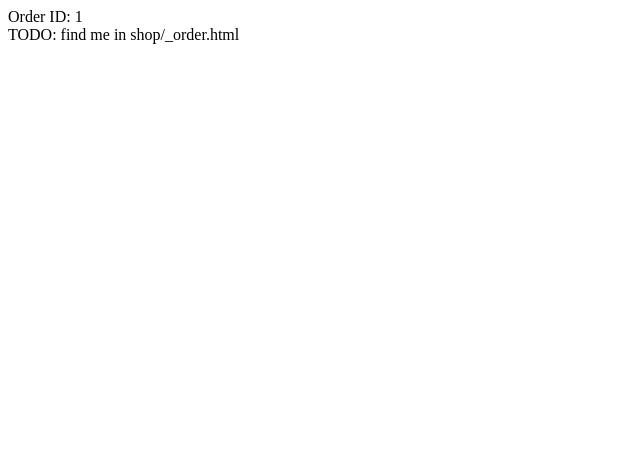
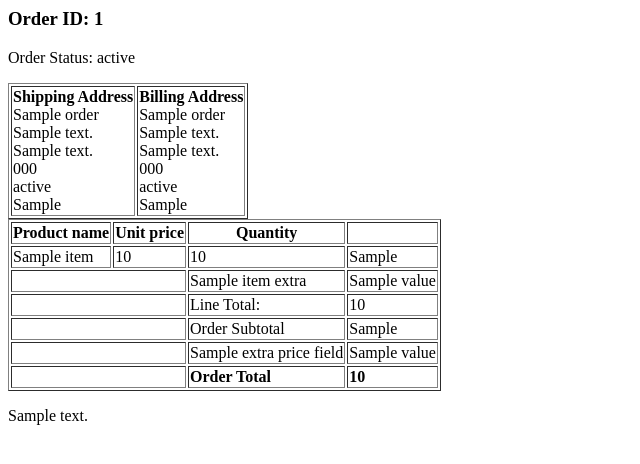
Before and after one commit to joker-softdev/django_shop, a Django app: template shop/templates/shop/templatetags/_order.html in a window 1280 px wide. Shown: the top 464 px of the page, without its empty margins (0-640 px from the left). Run offline with Django 3.2, Linux system fonts and the light colour scheme; the template is opened without the code that fills it: most values are stand-ins (such as "Sample title", 1, 10 or a date in 2020); parts of the project's set-up code (start-up, migrations or seed data) failed here and were passed over.

Commit message:
Updated order template

```diff
--- a/shop/templates/shop/templatetags/_order.html
+++ b/shop/templates/shop/templatetags/_order.html
@@ -1,5 +1,78 @@
 {% load i18n %}
 
-{% trans "Order ID:" %} {{ order.id }}
+<h3>
+  {% trans "Order ID:" %} {{ order.id }}
+</h3>
 
-<br>TODO: find me in shop/_order.html
+<p>
+  {% trans "Order Status" %}: {{ order.get_status_display }}
+</p>
+
+<table class="order-address" border="1">
+  <tr>
+    <td style="vertical-align:top;">
+      <strong>{% trans "Shipping Address" %}</strong><br>
+      {% if order.shipping_name %}{{ order.shipping_name }}<br>{% endif %}
+      {% if order.shipping_address %}{{ order.shipping_address }}<br>{% endif %}
+      {% if order.shipping_address2 %}{{ order.shipping_address2 }}<br>{% endif %}
+      {% if order.shipping_zip_code %}{{ order.shipping_zip_code }}<br>{% endif %}
+      {% if order.shipping_state %}{{ order.shipping_state }}<br>{% endif %}
+      {% if order.shipping_country %}{{ order.shipping_country }}<br>{% endif %}
+    </td>
+    <td style="vertical-align:top;">
+      <strong>{% trans "Billing Address" %}</strong><br>
+      {% if order.billing_name %}{{ order.billing_name }}<br>{% endif %}
+      {% if order.billing_address %}{{ order.billing_address }}<br>{% endif %}
+      {% if order.billing_address2 %}{{ order.billing_address2 }}<br>{% endif %}
+      {% if order.billing_zip_code %}{{ order.billing_zip_code }}<br>{% endif %}
+      {% if order.billing_state %}{{ order.billing_state }}<br>{% endif %}
+      {% if order.billing_country %}{{ order.billing_country }}<br>{% endif %}
+    </td>
+  </tr>
+</table>
+
+<table border="1" class="order">
+  <thead>
+    <tr>
+    <th>{% trans "Product name" %}</th>
+    <th>{% trans "Unit price" %}</th>
+    <th>{% trans "Quantity" %}</th>
+    <th>&nbsp;</th>
+    </tr>
+  </thead>
+
+  <tbody>
+    {% for item in order.items.all %}
+      <tr>
+        <td>{{item.product_name}}</td>
+        <td>{{ item.unit_price }}</td>
+        <td>{{item.quantity}}</td>
+        <td>{{item.line_subtotal }}</td>
+      </tr>
+      {% for item_extra in item.extraorderitempricefield_set.all %}
+        <tr>
+          <td colspan="2">&nbsp;</td>
+          <td>{{ item_extra.label }}</td>
+          <td>{{ item_extra.value }}</td>
+        </tr>
+      {% endfor %}
+      <tr><td colspan="2">&nbsp;</td><td>{% trans "Line Total" %}:</td><td>{{item.line_total }}</td></tr>
+    {% endfor %}
+  </tbody>
+
+  <tfoot>
+    <tr><td colspan="2">&nbsp;</td><td>{% trans "Order Subtotal" %}</td><td>{{order.order_subtotal }}</td></tr>
+    {% for extra_price_field in order.extraorderpricefield_set.all %}
+      <tr>
+        <td colspan="2">&nbsp;</td>
+        <td>{{ extra_price_field.label }}</td>
+        <td>{{ extra_price_field.value }}</td>
+      </tr>
+    {% endfor %}
+    <tr><td colspan="2">&nbsp;</td><td><b>{% trans "Order Total" %}</b></td><td><b>{{order.order_total}}</b></td></tr>
+  </tfoot>
+</table>
+
+{% for extra_info in order.extra_info.all  %}
+  <p>{{ extra_info.text }}</p>
+{% endfor %}
```
